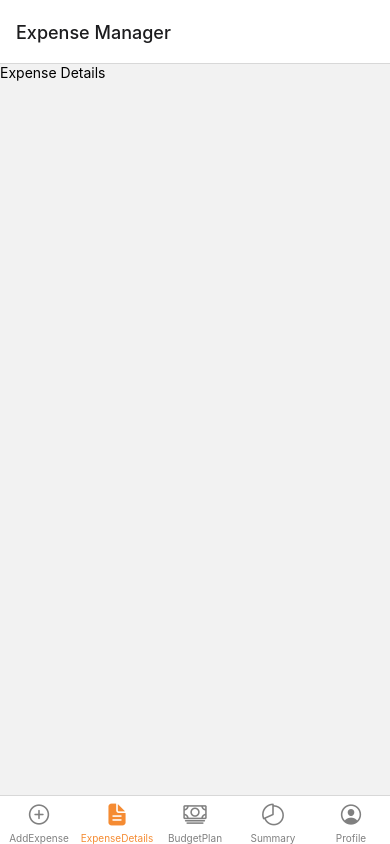
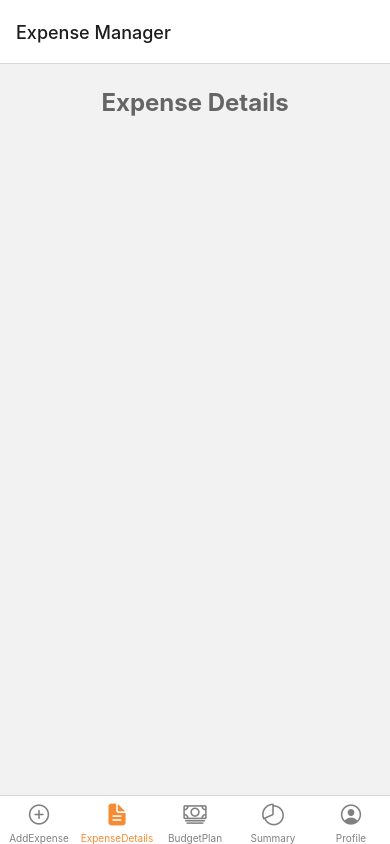
Before and after one commit to riaars/expensebudget, a React Native app: screen /ExpenseDetails in a window 390 px wide. Built offline with nearby package versions, Linux system fonts and the light colour scheme.

Commit message:
add expense details styling

```diff
--- a/pages/ExpenseDetails.tsx
+++ b/pages/ExpenseDetails.tsx
@@ -1,12 +1,31 @@
 import React from 'react';
-import {Text, View} from 'react-native';
+import {Text, View, StyleSheet} from 'react-native';
 
 const ExpenseDetails = () => {
   return (
-    <View>
-      <Text>Expense Details</Text>
+    <View style={styles.pageContainer}>
+      <Text style={styles.title}>Expense Details</Text>
     </View>
   );
 };
 
+const styles = StyleSheet.create({
+  pageContainer: {
+    marginLeft: 16,
+    marginRight: 16,
+    marginTop: 24,
+    alignItems: 'center',
+    justifyContent: 'center',
+  },
+
+  title: {
+    fontSize: 24,
+    fontWeight: 'bold',
+    justifyContent: 'center',
+    textAlign: 'center',
+    color: '#656565',
+    paddingBottom: 40,
+  },
+});
+
 export default ExpenseDetails;
```
